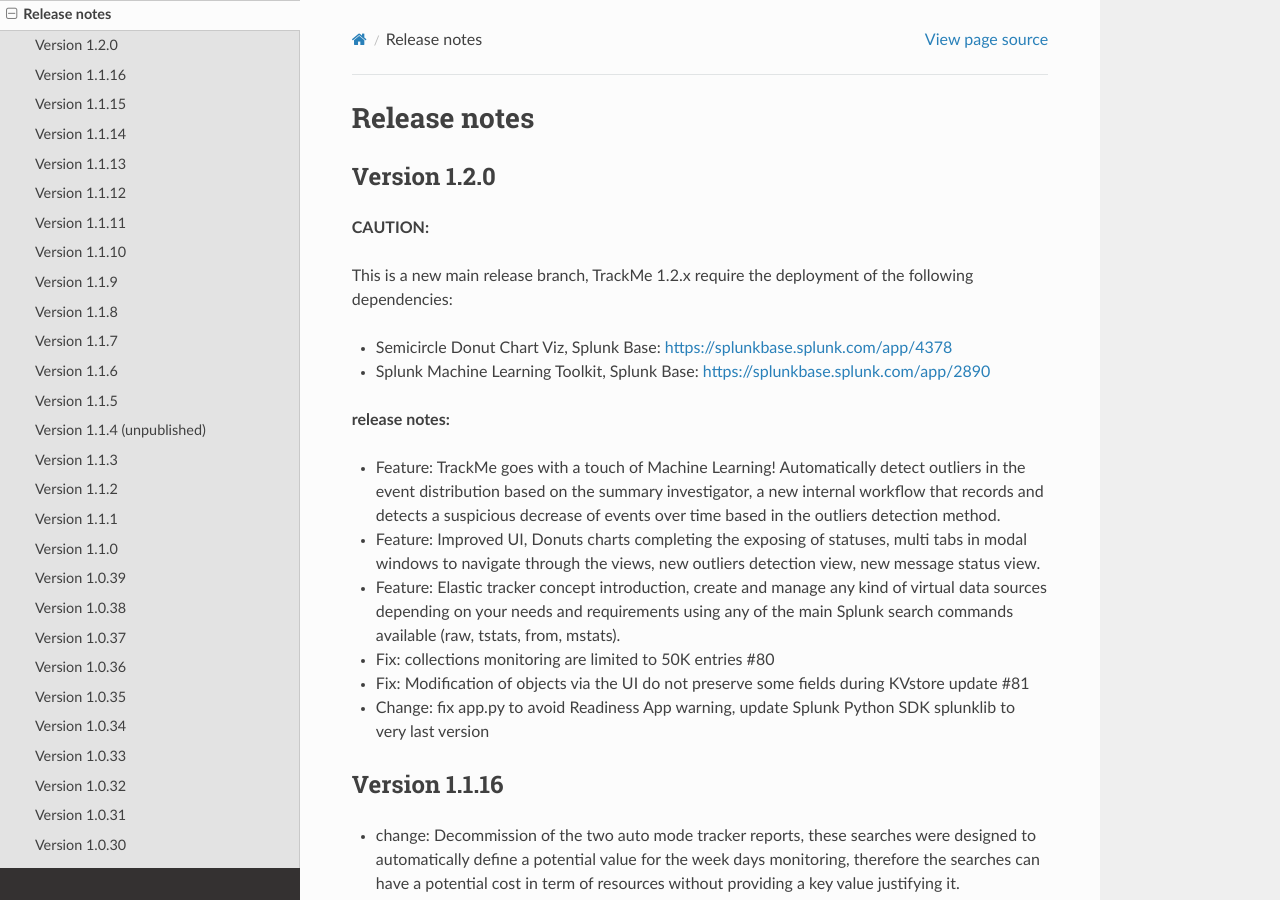
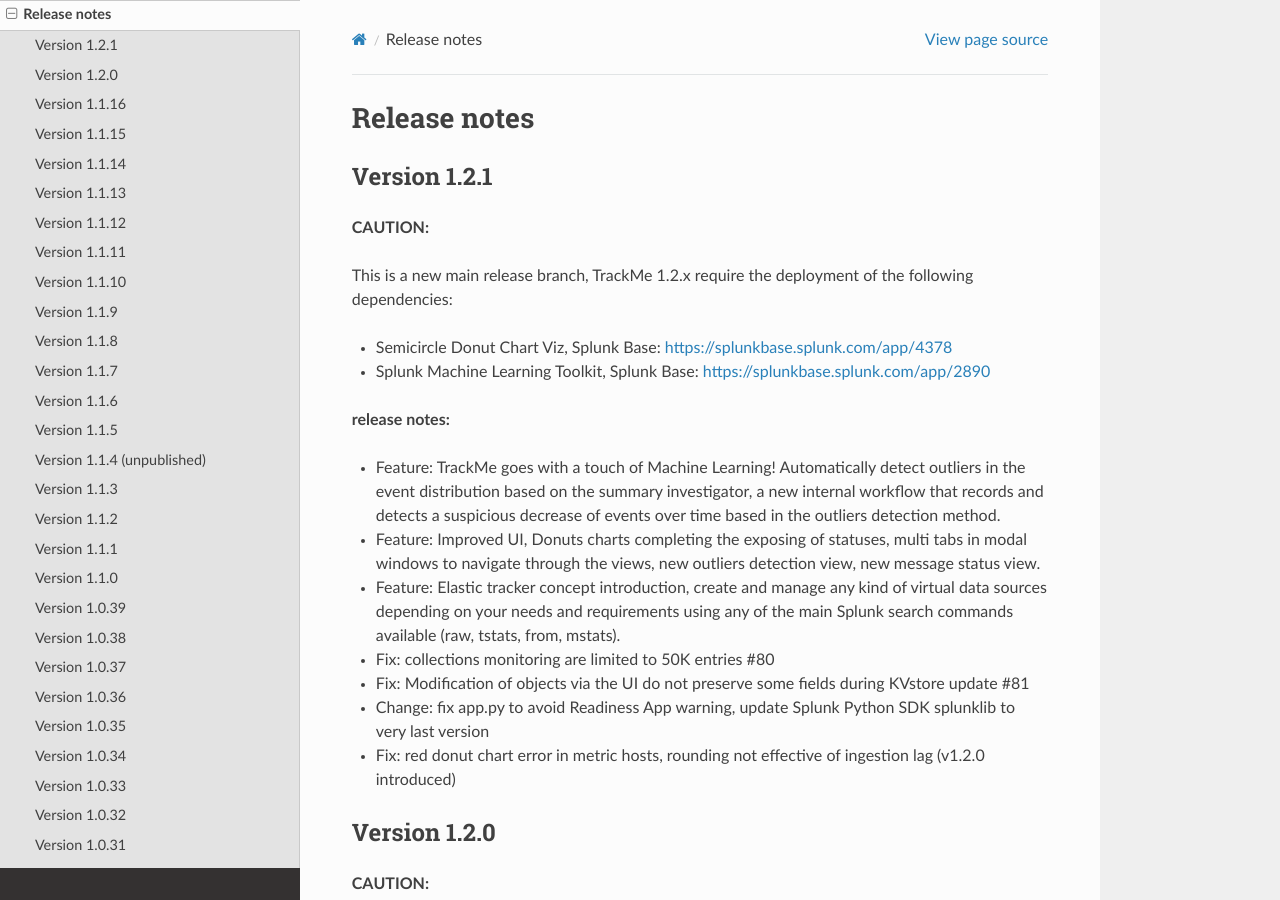
Before and after one commit to guilhemmarchand/trackme, a Sphinx documentation site: the page built from docs/releasenotes.rst, in a window 1280 px wide and 900 px high. Built offline with Sphinx 7.4.7 and the Read the Docs theme 2.0.0, drawn with Linux system fonts in a browser that asks for light colours.

Commit message:
Version 1.2.1
This is a new main release branch, TrackMe 1.2.x require the deployment of the following dependencies:

- Semicircle Donut Chart Viz, Splunk Base: https://splunkbase.splunk.com/app/4378
- Splunk Machine Learning Toolkit, Splunk Base: https://splunkbase.splunk.com/app/2890

**release notes:**

- Feature: TrackMe goes with a touch of Machine Learning! Automatically detect outliers in the event distribution based on the summary investigator, a new internal workflow that records and detects a suspicious decrease of events over time based in the outliers detection method.
- Feature: Improved UI, Donuts charts completing the exposing of statuses, multi tabs in modal windows to navigate through the views, new outliers detection view, new message status view.
- Feature: Elastic tracker concept introduction, create and manage any kind of virtual data sources depending on your needs and requirements using any of the main Splunk search commands available (raw, tstats, from, mstats).
- Fix: collections monitoring are limited to 50K entries #80
- Fix: Modification of objects via the UI do not preserve some fields during KVstore update #81
- Change: fix app.py to avoid Readiness App warning, update Splunk Python SDK splunklib to very last version
- Fix: red donut chart error in metric hosts, rounding not effective of ingestion lag (v1.2.0 introduced)

```diff
--- a/docs/releasenotes.rst
+++ b/docs/releasenotes.rst
@@ -1,5 +1,25 @@
 Release notes
 #############
+
+Version 1.2.1
+=============
+
+**CAUTION:**
+
+This is a new main release branch, TrackMe 1.2.x require the deployment of the following dependencies:
+
+- Semicircle Donut Chart Viz, Splunk Base: https://splunkbase.splunk.com/app/4378
+- Splunk Machine Learning Toolkit, Splunk Base: https://splunkbase.splunk.com/app/2890
+
+**release notes:**
+
+- Feature: TrackMe goes with a touch of Machine Learning! Automatically detect outliers in the event distribution based on the summary investigator, a new internal workflow that records and detects a suspicious decrease of events over time based in the outliers detection method.
+- Feature: Improved UI, Donuts charts completing the exposing of statuses, multi tabs in modal windows to navigate through the views, new outliers detection view, new message status view.
+- Feature: Elastic tracker concept introduction, create and manage any kind of virtual data sources depending on your needs and requirements using any of the main Splunk search commands available (raw, tstats, from, mstats).
+- Fix: collections monitoring are limited to 50K entries #80
+- Fix: Modification of objects via the UI do not preserve some fields during KVstore update #81
+- Change: fix app.py to avoid Readiness App warning, update Splunk Python SDK splunklib to very last version
+- Fix: red donut chart error in metric hosts, rounding not effective of ingestion lag (v1.2.0 introduced)
 
 Version 1.2.0
 =============
```
Also changed, not shown: 3 other files.
